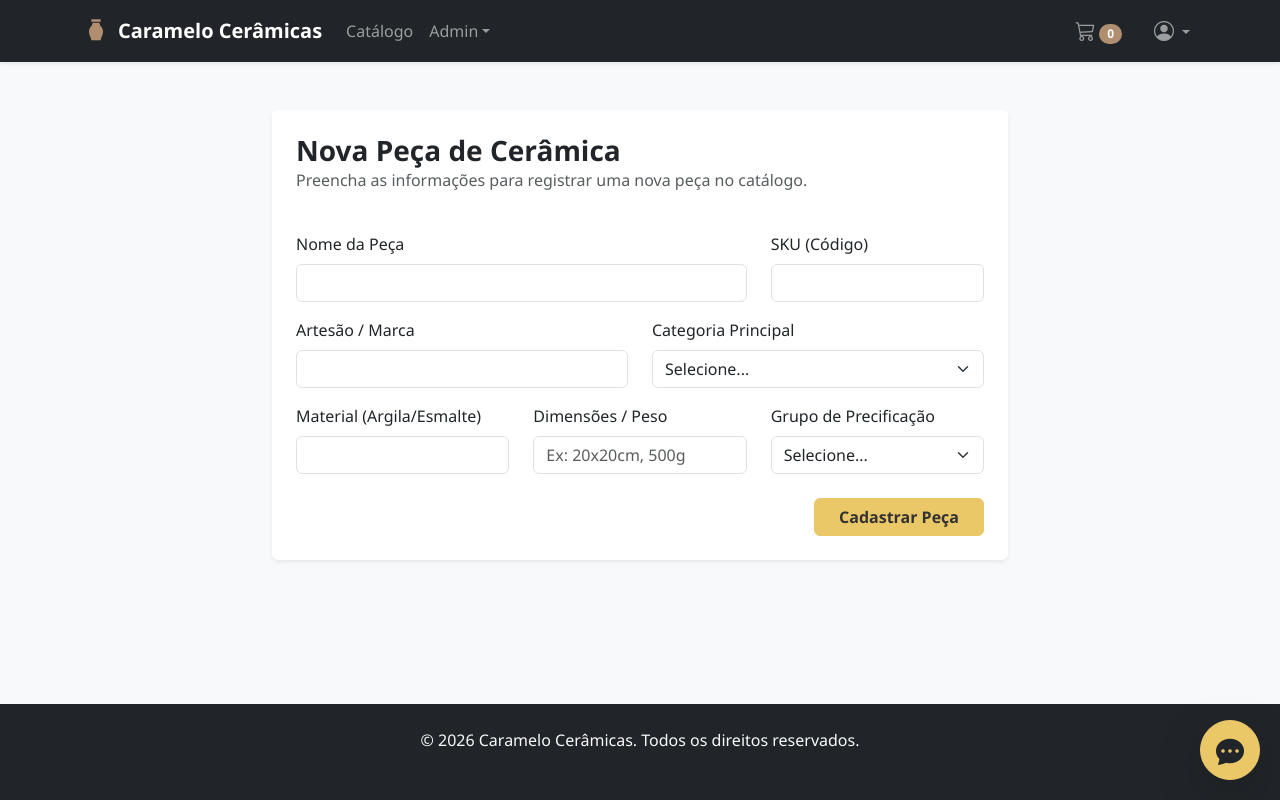
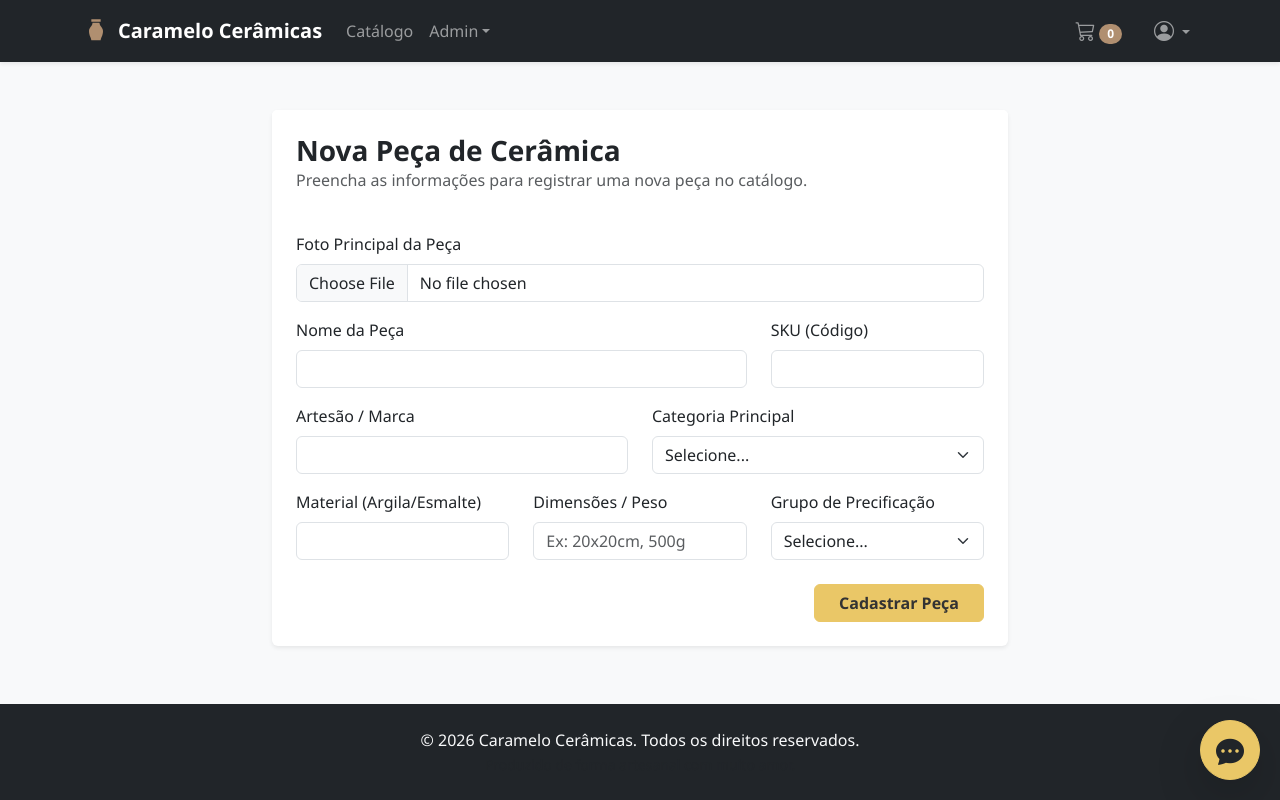
Before and after one commit to MSchalch/CarameloCeramica_front-end, a React (Vite) app: page /product/new in a window 1280 px wide. Built offline with nearby package versions, Linux system fonts and the light colour scheme.

Commit message:
feat: adiciona campo de imagem no cadastro do produto

```diff
--- a/src/components/ProductForm/index.tsx
+++ b/src/components/ProductForm/index.tsx
@@ -47,6 +47,10 @@ const ProductForm = ({ initialData, onSubmit, isEdit = false }: ProductFormProps
   return (
     <form onSubmit={handleSubmit}>
       <div className="row mb-3">
+        <div className="col-12 mb-3">
+          <label className="form-label">Foto Principal da Peça</label>
+          <input type="file" className="form-control" name="image" accept="image/*" />
+        </div>
         <div className="col-md-8">
           <label className="form-label">Nome da Peça</label>
           <input type="text" className="form-control" name="name" value={formData.name} onChange={handleChange} required />
```
